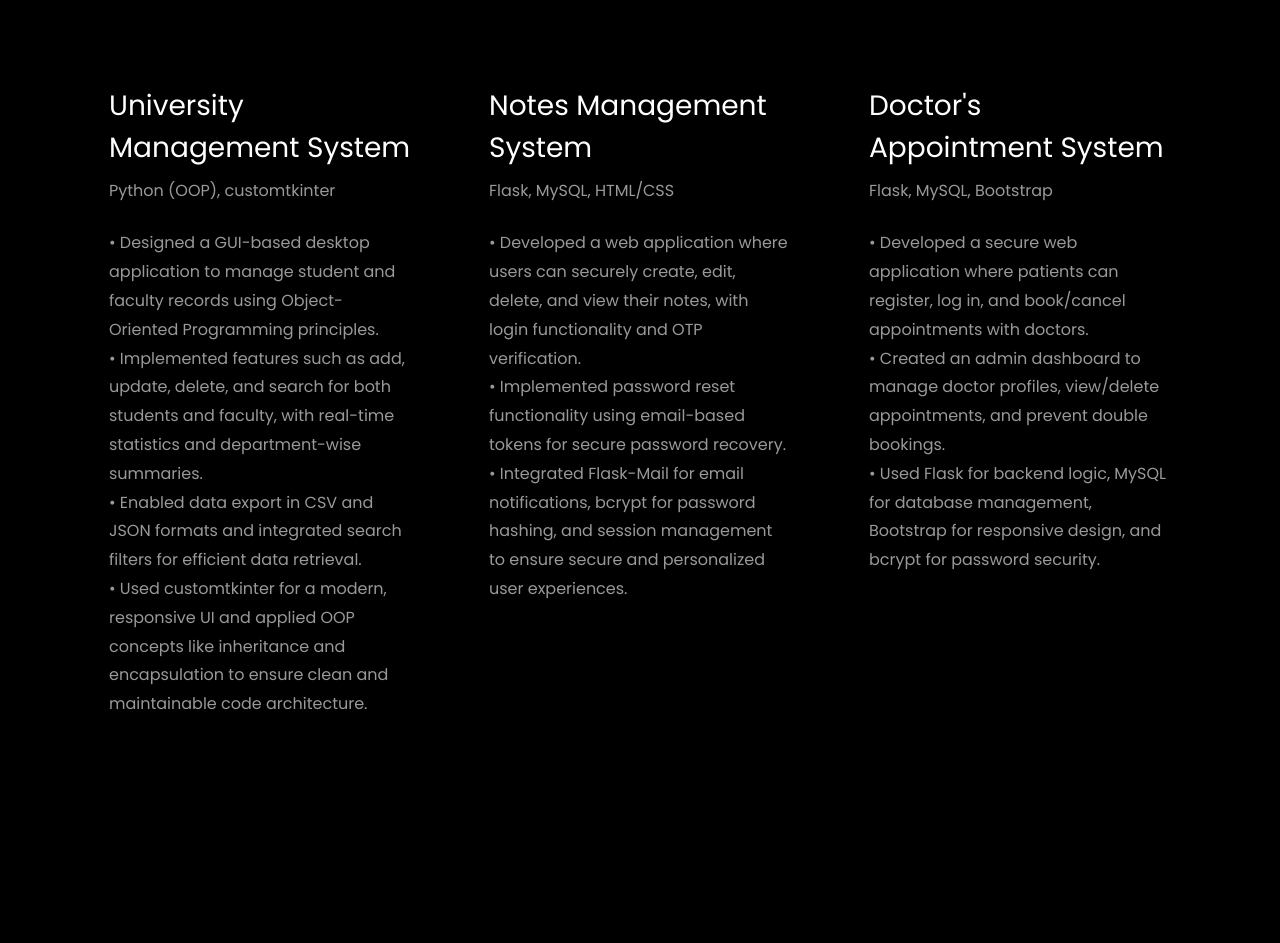
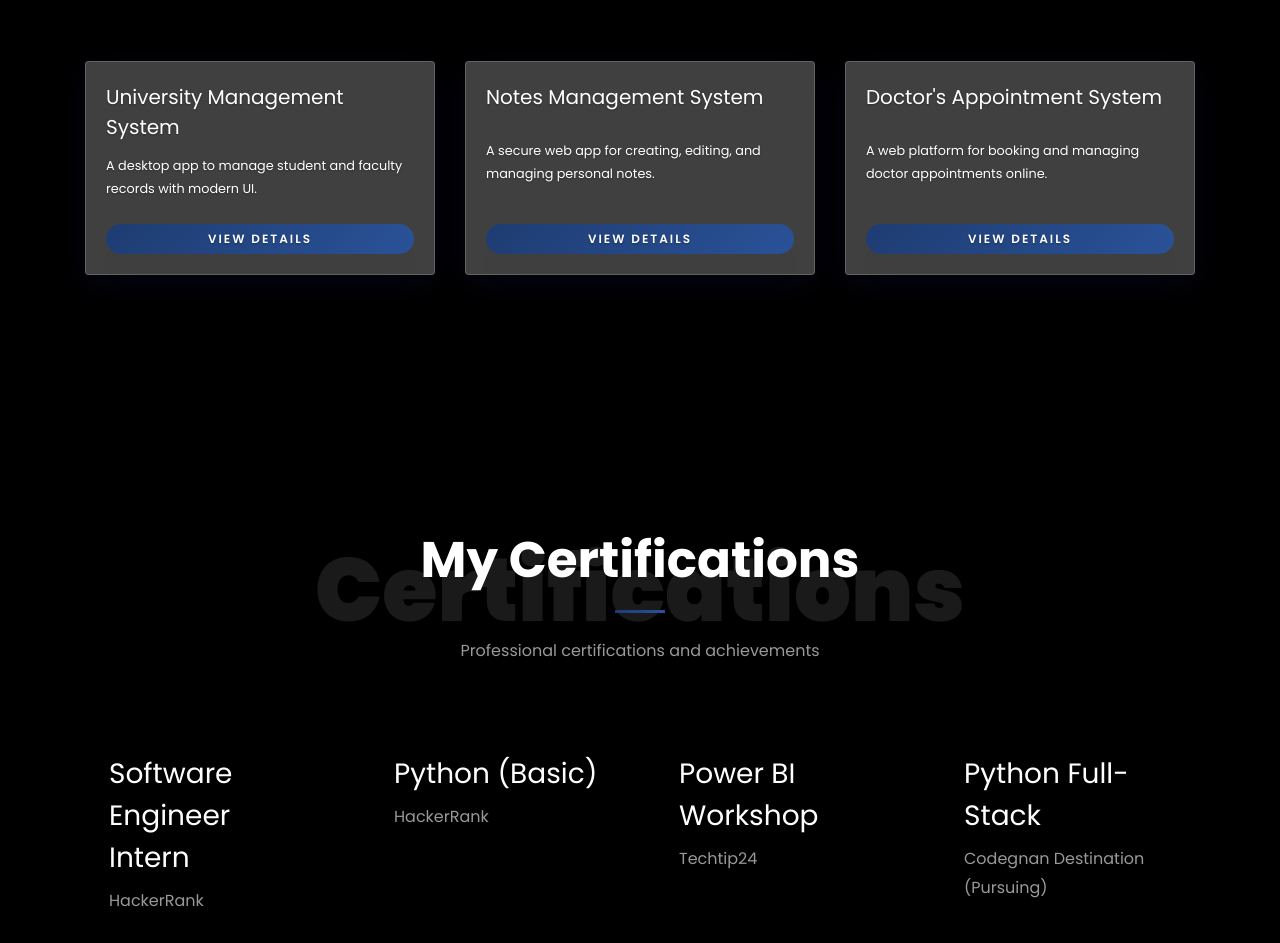
Before and after one commit to saikumarvallapu2001/portfolio, a plain HTML site: page index.html in a window 1280 px wide. Shown: the part 3143-4086 px from the top of the page. Drawn offline with nearby package versions, Linux system fonts and the light colour scheme; files whose address does not match are found by name.

Commit message:
Update index.html

```diff
--- a/index.html
+++ b/index.html
@@ -320,37 +320,94 @@
           </div>
         </div>
         <div class="row">
-    			<div class="col-md-6 col-lg-4 mb-4">
-    				<div class="project-wrap ftco-animate h-100 custom-shadow custom-hover">
-    					<div class="text p-4">
-    						<h3>University Management System</h3>
-    						<span class="position">Python (OOP), customtkinter</span>
-    						<p class="mt-4">• Designed a GUI-based desktop application to manage student and faculty records using Object-Oriented Programming principles.<br>
+          <!-- Project 1 Card -->
+          <div class="col-md-4 mb-4 d-flex align-items-stretch">
+            <div class="card custom-shadow w-100">
+              <div class="card-body d-flex flex-column justify-content-between">
+                <h5 class="card-title">University Management System</h5>
+                <p class="card-text small mb-2">A desktop app to manage student and faculty records with modern UI.</p>
+                <button type="button" class="btn btn-custom mt-3" data-toggle="modal" data-target="#projectModal1">View Details</button>
+              </div>
+            </div>
+          </div>
+          <!-- Project 2 Card -->
+          <div class="col-md-4 mb-4 d-flex align-items-stretch">
+            <div class="card custom-shadow w-100">
+              <div class="card-body d-flex flex-column justify-content-between">
+                <h5 class="card-title">Notes Management System</h5>
+                <p class="card-text small mb-2">A secure web app for creating, editing, and managing personal notes.</p>
+                <button type="button" class="btn btn-custom mt-3" data-toggle="modal" data-target="#projectModal2">View Details</button>
+              </div>
+            </div>
+          </div>
+          <!-- Project 3 Card -->
+          <div class="col-md-4 mb-4 d-flex align-items-stretch">
+            <div class="card custom-shadow w-100">
+              <div class="card-body d-flex flex-column justify-content-between">
+                <h5 class="card-title">Doctor's Appointment System</h5>
+                <p class="card-text small mb-2">A web platform for booking and managing doctor appointments online.</p>
+                <button type="button" class="btn btn-custom mt-3" data-toggle="modal" data-target="#projectModal3">View Details</button>
+              </div>
+            </div>
+          </div>
+        </div>
+        <!-- Project 1 Modal -->
+        <div class="modal fade" id="projectModal1" tabindex="-1" role="dialog" aria-labelledby="projectModal1Label" aria-hidden="true">
+          <div class="modal-dialog modal-lg modal-dialog-centered" role="document">
+            <div class="modal-content">
+              <div class="modal-header">
+                <h5 class="modal-title" id="projectModal1Label">University Management System</h5>
+                <button type="button" class="close" data-dismiss="modal" aria-label="Close">
+                  <span aria-hidden="true">&times;</span>
+                </button>
+              </div>
+              <div class="modal-body">
+                <h6 class="text-muted">Python (OOP), customtkinter</h6>
+                <p>• Designed a GUI-based desktop application to manage student and faculty records using Object-Oriented Programming principles.<br>
                 • Implemented features such as add, update, delete, and search for both students and faculty, with real-time statistics and department-wise summaries.<br>
                 • Enabled data export in CSV and JSON formats and integrated search filters for efficient data retrieval.<br>
                 • Used customtkinter for a modern, responsive UI and applied OOP concepts like inheritance and encapsulation to ensure clean and maintainable code architecture.</p>
+                <a href="https://github.com/saikumarvallapu2001/University-Management-System" target="_blank" class="btn btn-custom">View Project</a>
               </div>
             </div>
           </div>
-    			<div class="col-md-6 col-lg-4 mb-4">
-    				<div class="project-wrap ftco-animate h-100 custom-shadow custom-hover">
-    					<div class="text p-4">
-    						<h3>Notes Management System</h3>
-    						<span class="position">Flask, MySQL, HTML/CSS</span>
-    						<p class="mt-4">• Developed a web application where users can securely create, edit, delete, and view their notes, with login functionality and OTP verification.<br>
+        </div>
+        <!-- Project 2 Modal -->
+        <div class="modal fade" id="projectModal2" tabindex="-1" role="dialog" aria-labelledby="projectModal2Label" aria-hidden="true">
+          <div class="modal-dialog modal-lg modal-dialog-centered" role="document">
+            <div class="modal-content">
+              <div class="modal-header">
+                <h5 class="modal-title" id="projectModal2Label">Notes Management System</h5>
+                <button type="button" class="close" data-dismiss="modal" aria-label="Close">
+                  <span aria-hidden="true">&times;</span>
+                </button>
+              </div>
+              <div class="modal-body">
+                <h6 class="text-muted">Flask, MySQL, HTML/CSS</h6>
+                <p>• Developed a web application where users can securely create, edit, delete, and view their notes, with login functionality and OTP verification.<br>
                 • Implemented password reset functionality using email-based tokens for secure password recovery.<br>
                 • Integrated Flask-Mail for email notifications, bcrypt for password hashing, and session management to ensure secure and personalized user experiences.</p>
+                <a href="https://github.com/saikumarvallapu2001/flask-projects/tree/main/notes_management" target="_blank" class="btn btn-custom">View Project</a>
               </div>
             </div>
           </div>
-    			<div class="col-md-6 col-lg-4 mb-4">
-    				<div class="project-wrap ftco-animate h-100 custom-shadow custom-hover">
-    					<div class="text p-4">
-    						<h3>Doctor's Appointment System</h3>
-    						<span class="position">Flask, MySQL, Bootstrap</span>
-    						<p class="mt-4">• Developed a secure web application where patients can register, log in, and book/cancel appointments with doctors.<br>
+        </div>
+        <!-- Project 3 Modal -->
+        <div class="modal fade" id="projectModal3" tabindex="-1" role="dialog" aria-labelledby="projectModal3Label" aria-hidden="true">
+          <div class="modal-dialog modal-lg modal-dialog-centered" role="document">
+            <div class="modal-content">
+              <div class="modal-header">
+                <h5 class="modal-title" id="projectModal3Label">Doctor's Appointment System</h5>
+                <button type="button" class="close" data-dismiss="modal" aria-label="Close">
+                  <span aria-hidden="true">&times;</span>
+                </button>
+              </div>
+              <div class="modal-body">
+                <h6 class="text-muted">Flask, MySQL, Bootstrap</h6>
+                <p>• Developed a secure web application where patients can register, log in, and book/cancel appointments with doctors.<br>
                 • Created an admin dashboard to manage doctor profiles, view/delete appointments, and prevent double bookings.<br>
                 • Used Flask for backend logic, MySQL for database management, Bootstrap for responsive design, and bcrypt for password security.</p>
+                <a href="https://github.com/saikumarvallapu2001/Doctor-Appointment-System" target="_blank" class="btn btn-custom">View Project</a>
               </div>
             </div>
           </div>
```
Lines whose indentation alone changed are shown as unchanged.
